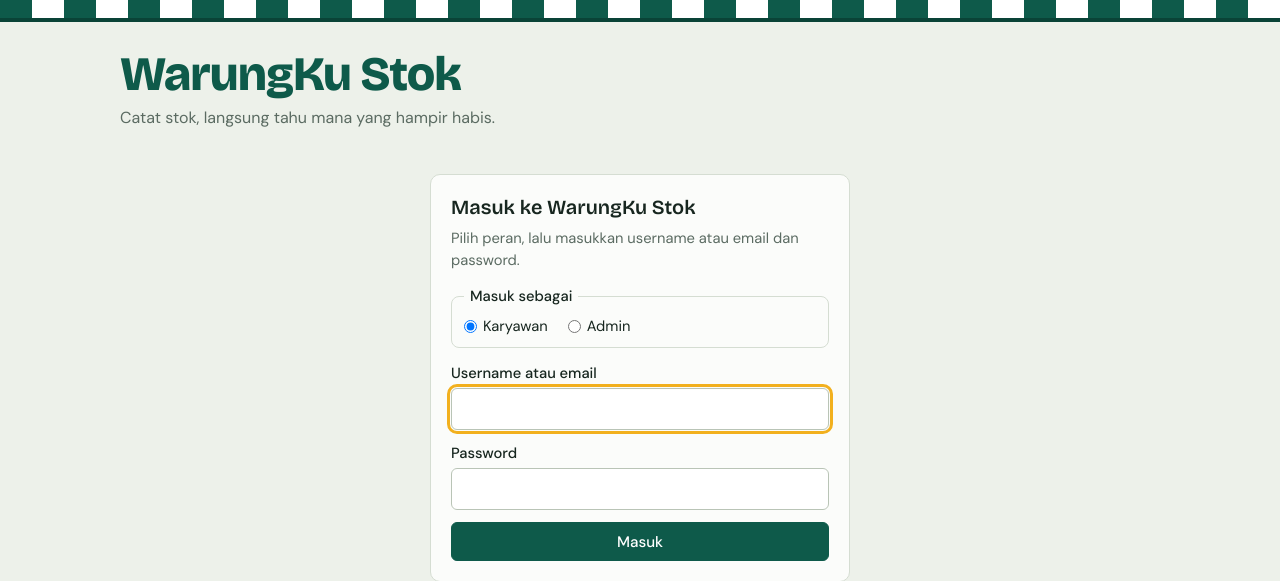
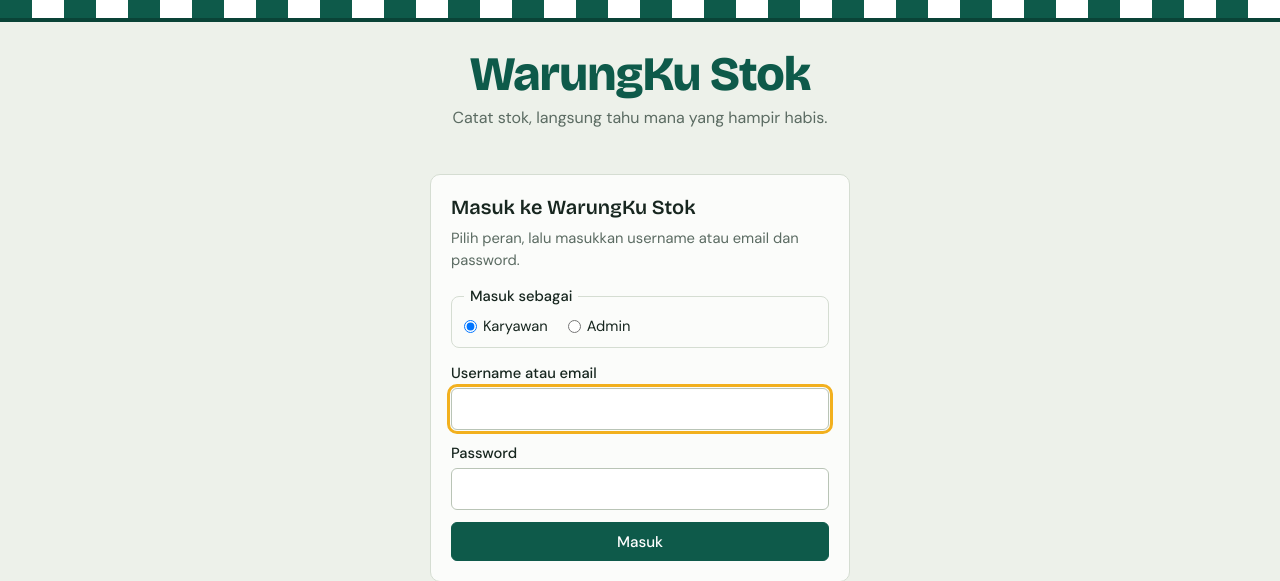
Before and after one commit to lovely-cyber/WarungKu-Stok, a Flask app: page /login in a window 1280 px wide. Shown: the top 581 px of the page. Run offline with Flask 3, Linux system fonts and the light colour scheme; some libraries are stand-ins or nearby versions.

Commit message:
Add files via upload

````diff
--- a/app/templates/index.html
+++ b/app/templates/index.html
@@ -48,11 +48,9 @@
   <aside class="panel">
     <h2>Tambah barang</h2>
 
-```
 {% with item = None, action = url_for('tambah'), label = 'Simpan barang' %}
   {% include "_form.html" %}
 {% endwith %}
-```
 
   </aside>
 
@@ -60,7 +58,6 @@
 
   <section>
 
-```
 <!-- Search & Filter -->
 <form class="toolbar" method="get">
   <input
@@ -203,7 +200,6 @@
     </tbody>
   </table>
 </div>
-```
 
   </section>
 </div>
--- a/app/templates/login.html
+++ b/app/templates/login.html
@@ -26,6 +26,8 @@
 </div>
 
 <style>
+  .top{text-align:center}
+  .top .brand{display:inline-block}
   .panel.login{max-width:420px;margin:24px auto}
   .login .hint{margin:-6px 0 14px;color:var(--muted);font-size:.92rem}
   .login .alert{background:#FBE9E7;color:var(--red);border:1px solid #F0C4BF;padding:.6rem .8rem;border-radius:8px;margin-bottom:14px;font-weight:500}
````
